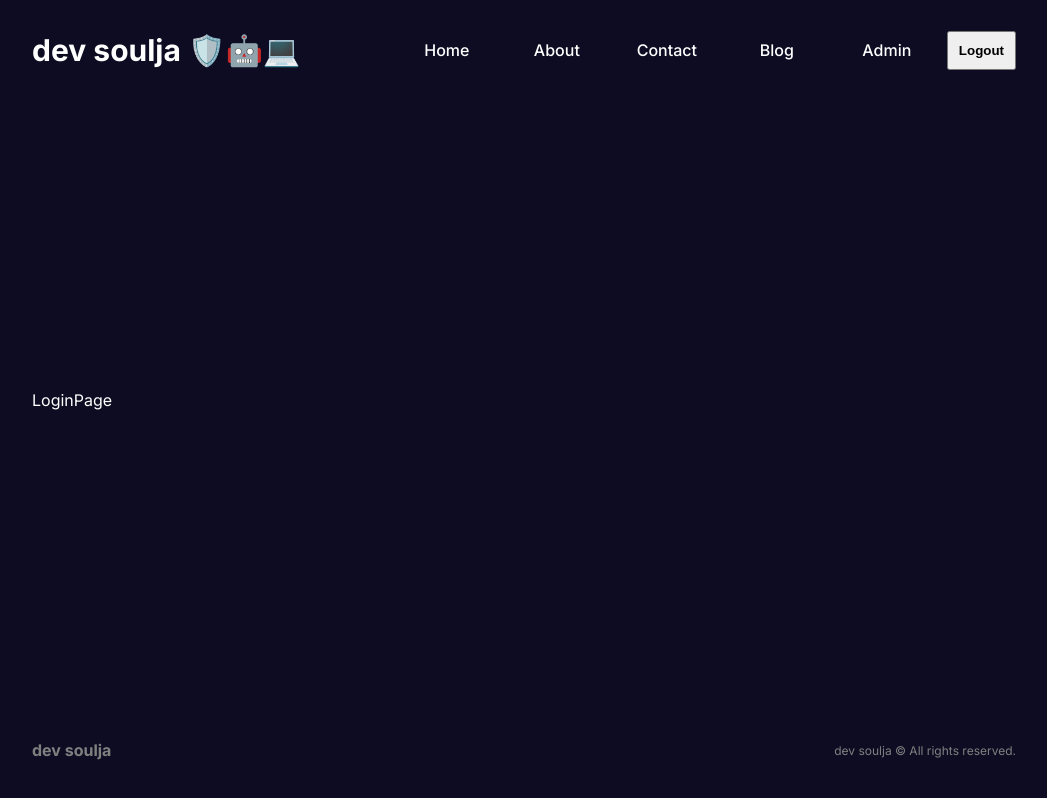
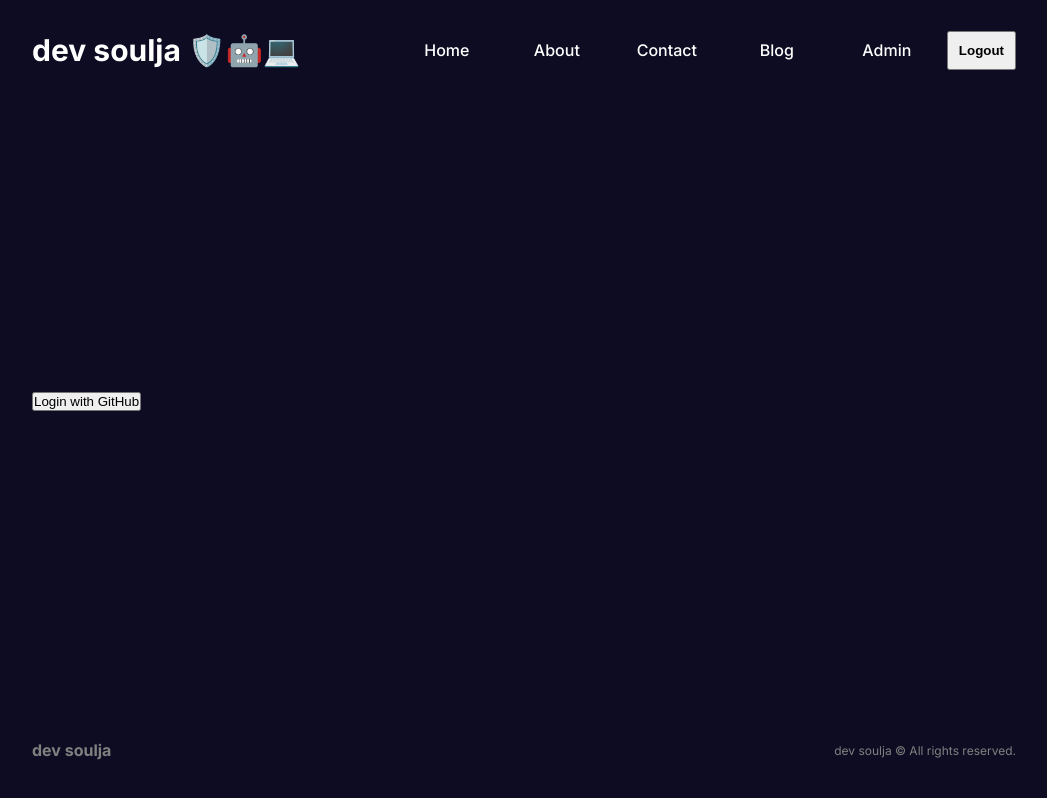
Before and after one commit to Charlie-Porter/portfolio, a Next.js app: page /login in a window 1280 px wide. Shown: the whole page, without its empty margins (116-1163 px from the left). Built offline with nearby package versions, Linux system fonts and the light colour scheme.

Commit message:
GitHubAutk

```diff
--- a/package.json
+++ b/package.json
@@ -12,8 +12,12 @@
     "predeploy": "npm run build"
   },
   "dependencies": {
-    "next": "14.0.4",
+    "install": "^0.13.0",
+    "logging-service": "^1.0.1",
+    "next": "^15.0.3",
+    "next-auth": "^5.0.0-beta.25",
     "next-mdx-remote": "^5.0.0",
+    "npm": "^10.9.0",
     "react": "^18",
     "react-dom": "^18",
     "sugar-high": "^0.7.5"
--- a/src/app/(auth)/login/page.jsx
+++ b/src/app/(auth)/login/page.jsx
@@ -1,6 +1,15 @@
-const LoginPage = () => {
+import { handleGitHubLogin } from "../../utils/actions";
+
+const LoginPage = async () => {
+
   return (
-    <div>LoginPage</div>)
-}
+    <div>
+      <form action={handleGitHubLogin}>
+
+        <button>Login with GitHub</button>
+      </form>
+    </div>
+  );
+};
 
 export default LoginPage
--- a/src/app/about/page.jsx
+++ b/src/app/about/page.jsx
@@ -1,18 +1,17 @@
 import styles from './about.module.css'
-import Image from "next/image";
 
 const About = () => {
   return (
     <div className={styles.container}>
       <div className={styles.textContainer}>
-        <h1 className={styles.title}>Seasoned Technologist</h1>
+        <h1 className={styles.title}>Experienced Technologist</h1>
         <p className={styles.desc}>
           I excel at working independently with minimal guidance, taking projects from initial concept all the way to production. Whether being in a team or working solo, I am committed to delivering exceptional outcomes that sets the business up for success. Proven ability to overcome any obstacle and deliver solutions. Adept at handling complex challenges with clarity and efficiency, avoiding unnecessary complexity.
         </p>
         <div className={styles.boxes}>
           <div className={styles.box}>
             <h1>17+</h1>
-            <p>Year of experience</p>
+            <p>Year of Experience</p>
           </div>
           <div className={styles.box}>
             <h1>4</h1>
--- /dev/null
+++ b/src/app/api/auth/[...nextauth]/route.js
@@ -0,0 +1,3 @@
+
+export { GET, POST } from "../../../../app/utils/auth"
+export const runtime = "edge" // optional
--- /dev/null
+++ b/src/app/utils/actions.js
@@ -0,0 +1,6 @@
+import { signIn } from "./auth";
+
+export const handleGitHubLogin = async () => {
+  "use server";
+  await signIn("github");
+};
--- /dev/null
+++ b/src/app/utils/auth.js
@@ -0,0 +1,18 @@
+import NextAuth from "next-auth"
+import GitHub from "next-auth/providers/github"
+
+export const { handlers, signIn, auth } = NextAuth({
+  providers: [GitHub],
+  debug: false,
+  logger: {
+    error(code, ...message) {
+      console.error(code, ...message)
+    },
+    warn(code, ...message) {
+      console.warn(code, ...message)
+    },
+    debug(code, ...message) {
+      console.debug(code, ...message)
+    },
+  },
+})
--- a/tsconfig.json
+++ b/tsconfig.json
@@ -20,7 +20,8 @@
       {
         "name": "next"
       }
-    ]
+    ],
+    "target": "ES2017"
   },
   "include": [
     "next-env.d.ts",
```
Also changed, not shown: 1 other file (tests, documents, lock files or other folders).
